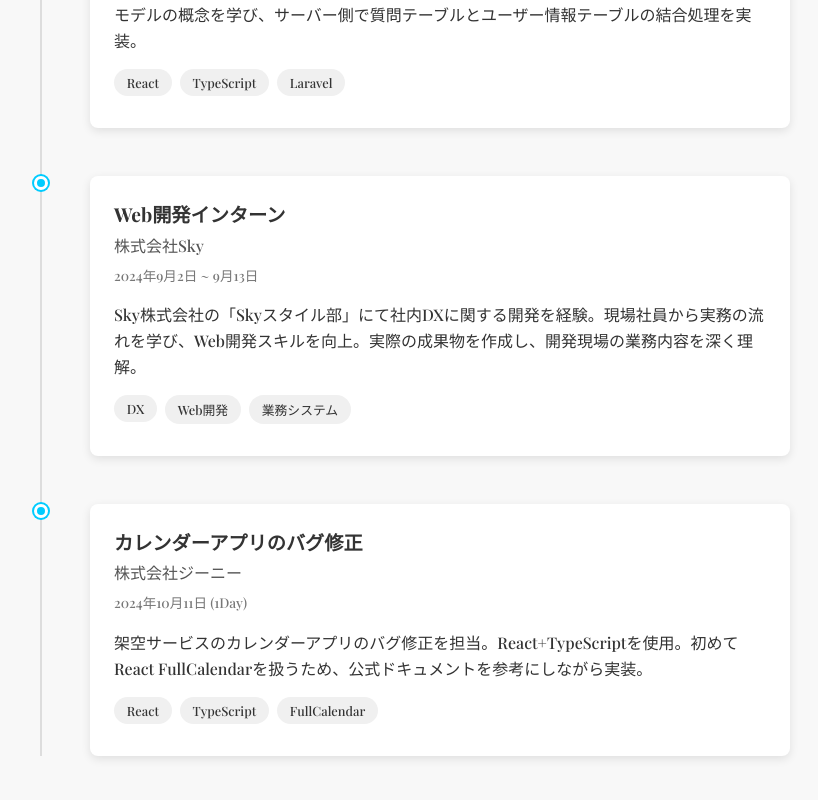
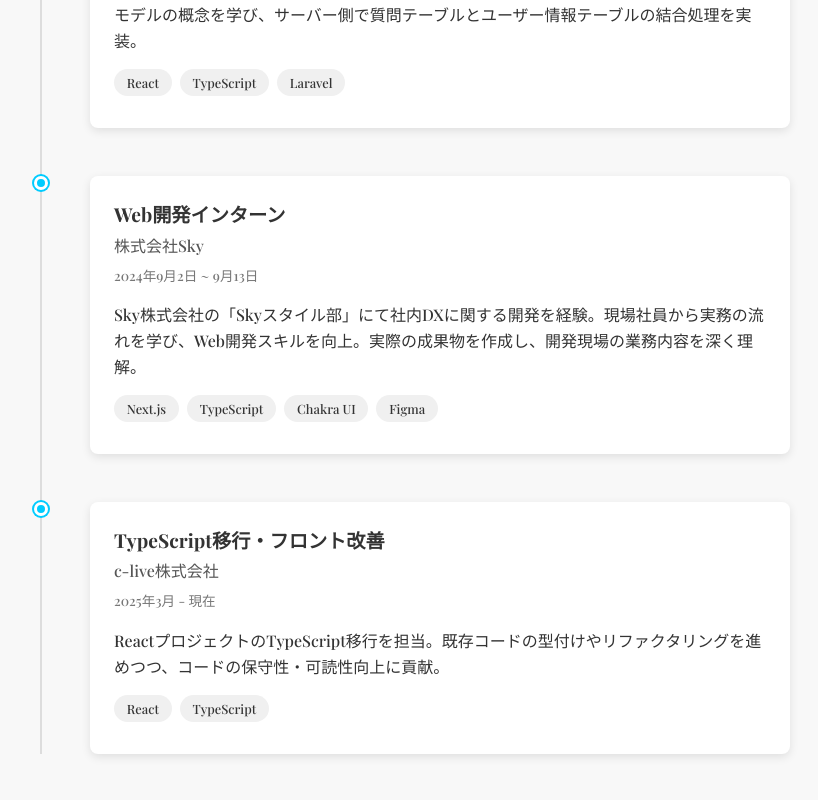
Before and after one commit to kousei4446/portfolio, a React (Vite) app: page / in a window 1280 px wide. Shown: the part 3782-4582 px from the top of the page, without its empty margins (250-1068 px from the left). Built offline with nearby package versions, Linux system fonts and the light colour scheme.

Commit message:
feat: c-live株式会社での長期インターン経験を職歴に追加（TypeScript移行対応など

```diff
--- a/src/components/Experience.tsx
+++ b/src/components/Experience.tsx
@@ -23,16 +23,17 @@
     duration: "2024年9月2日 ~ 9月13日",
     description:
       "Sky株式会社の「Skyスタイル部」にて社内DXに関する開発を経験。現場社員から実務の流れを学び、Web開発スキルを向上。実際の成果物を作成し、開発現場の業務内容を深く理解。",
-    skills: ["DX", "Web開発", "業務システム"],
+    skills: ["Next.js", "TypeScript", "Chakra UI", "Figma"],
   },
   {
-    role: "カレンダーアプリのバグ修正",
-    company: "株式会社ジーニー",
-    duration: "2024年10月11日 (1Day)",
+    role: "TypeScript移行・フロント改善",
+    company: "c-live株式会社",
+    duration: "2025年3月 - 現在",
     description:
-      "架空サービスのカレンダーアプリのバグ修正を担当。React+TypeScriptを使用。初めてReact FullCalendarを扱うため、公式ドキュメントを参考にしながら実装。",
-    skills: ["React", "TypeScript", "FullCalendar"],
-  },
+      "ReactプロジェクトのTypeScript移行を担当。既存コードの型付けやリファクタリングを進めつつ、コードの保守性・可読性向上に貢献。",
+    skills: ["React", "TypeScript"],
+  }
+
 ]
 
 const TimelineItem = ({ internship }: { internship: Internship }) => (
```
